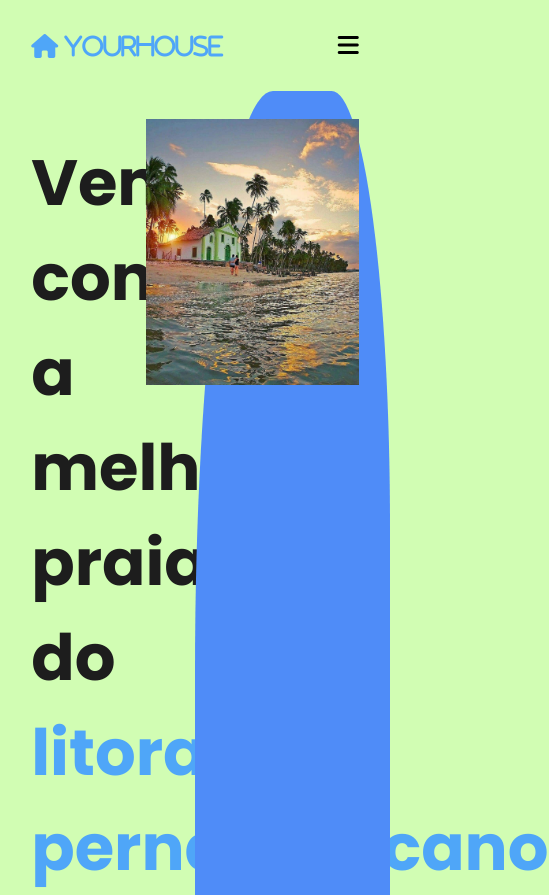
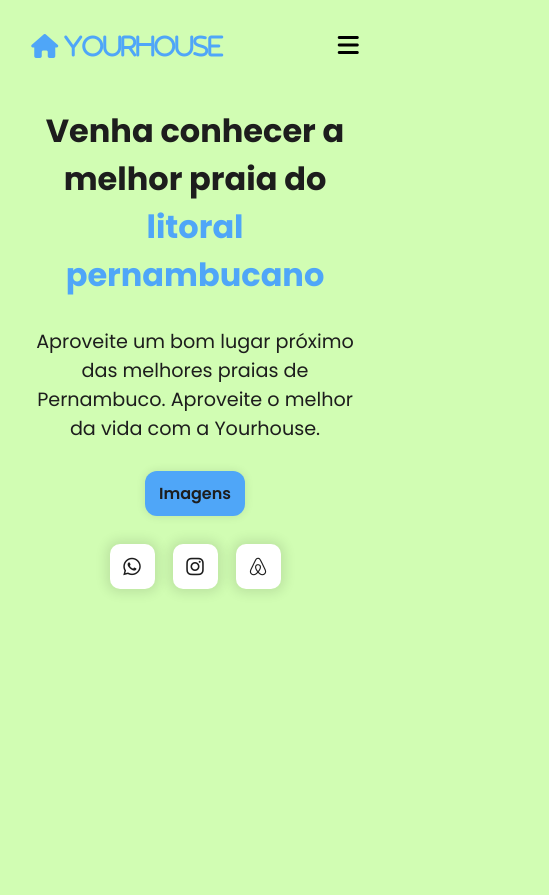
Before and after one commit to Jgabriel1800/Analisador-de-v-deos, a plain HTML site: page index.html in a window 390 px wide. Shown: the top 895 px of the page, 549 px wide, since content can reach past the window. After the commit the page ends 844 px from the top, so only its background shows below. Drawn offline with nearby package versions, Linux system fonts and the light colour scheme.

Commit message:
home responsiva

```diff
--- a/index.html
+++ b/index.html
@@ -20,7 +20,7 @@
                     <a href="#home">Inicio</a>
                 </li>
                 <li class="nav-item">
-                    <a href="#casas">Casas</a>
+                    <a href="#casas">Fotos</a>
                 </li>
                 <li class="nav-item">
                     <a href="#comentarios">Avaliações</a>
@@ -87,7 +87,7 @@
                 </div>
             </div>
             <div id="banner">
-                <img src="img/8c88809859150aa24656e414528d5e40.jpg" alt="">
+                <img src="img/Praia-dos-Carneiros-O-que-Fazer-Capa.jpg" alt="">
             </div>
         </section>
     </main>
--- a/src/styles/home.css
+++ b/src/styles/home.css
@@ -1,74 +1,93 @@
-#home{
+#home {
     display: flex;
     min-height: calc(100vh - 91px);
     position: relative;
 }
 
-#cta{
+#cta {
     display: flex;
     width: 35%;
     flex-direction: column;
-    gap:28px;
+    gap: 28px;
     margin-top: 5%;
+    z-index: 2;
 }
 
-#cta .title{
-    font-size: 4rem;
+#cta .title {
+    font-size: 2rem;
     color: #1d1d1d;
 }
 
-#cta .span{
+#cta .span {
     color: #4fa6f8;
 }
 
-#cta .description{
+#cta .description {
     font-size: 1.2rem;
     color: #1d1d1d;
 }
 
-#cta_buttons{
+#cta_buttons {
     display: flex;
     gap: 24px;
 }
 
-#cta_buttons a{
+#cta_buttons a {
     text-decoration: none;
-    color:#1d1d1d
+    color: #1d1d1d;
 }
 
-#phone_button{
+#phone_button {
     display: flex;
-    gap:8px;
+    gap: 8px;
     align-items: center;
     padding: 8px 14px;
     background-color: #d1fdb3;
     font-weight: 500;
-    box-shadow: 0px 0px 12px 4px rgba(0,0,0,0.1);
+    box-shadow: 0px 0px 12px 4px rgba(0, 0, 0, 0.1);
     border-radius: 12px;
 }
 
+#phone_button button{
+    box-shadow: none;
+}
+
 #banner{
-    display:flex;
+    display: flex;
     align-items: start;
     justify-content: end;
     width: 70%;
-    z-index: 2;
+
 }
 
 #banner img {
-    max-width: 100%;
-    height: auto;
-    display: block;
+    height: 80%;
+    width: fit-content;
+    top: 0%;
+    right: 0%;
+    border-radius: 10%;
 }
 
+@media screen and (max-width: 1170px){
+    #home{
+        min-height: 100%;
+        padding-top:0px;
+    }
 
-.shape{
-    background-color: #4f8cf8;
-    width: 50%;
-    height: 100%;
-    position:absolute;
-    border-radius: 40% 30% 0% 20%;
-    top: 0;
-    right: 0;
-    z-index: 1;
+    #banner, #banner img, #home .shape{
+        display: none;
+    }
+
+    #cta{
+        width: 100%;
+        text-align: center;
+        align-items: center;
+
+    }
 }
+
+@media screen and (max-width: 450px){
+    #phone_button{
+        display: none;
+    }
+}
--- a/src/styles/styles.css
+++ b/src/styles/styles.css
@@ -33,14 +33,14 @@ section{
 }
 
 #banner img {
-    width: 100%; /* Ocupa toda a largura do contêiner */
-    height: auto; /* Mantém a proporção */
-    max-width: 800px; /* Define um limite máximo de largura, ajuste conforme necessário */
+    width: 100%;
+    height: auto;
+    max-width: 800px;
     display: block;
-    margin: 0 auto; /* Centraliza a imagem */
+    margin: 0 auto;
 }
 
-.social-medi-buttons{
+.social-media-buttons{
     display: flex;
     gap: 18px;
 }
@@ -49,11 +49,11 @@ section{
     display:flex;
     align-items:center;
     justify-content:center;
-    width: 40px;
-    height: 40px;
+    width: 45px;
+    height: 45px;
     border-radius: 10px;
     background-color: #ffffff;
-    font-size: 1.2rem;
+    font-size: 1.25rem;
     text-decoration: none;
     color: #1d1d1d;
     box-shadow: 0px 0px 12px 4px rgba(0,0,0,0.1);
```
Also changed, not shown: img/Praia-dos-Carneiros-O-que-Fazer-Capa.jpg (added), img/hero.png (added).
